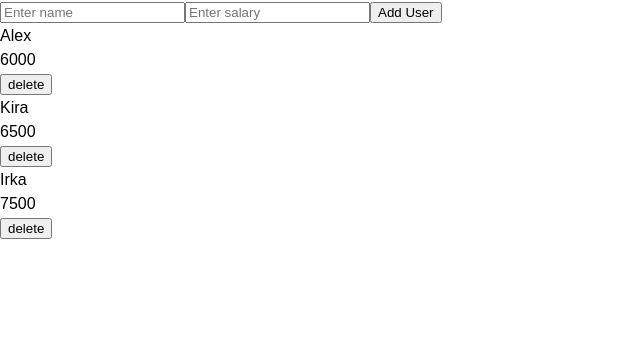
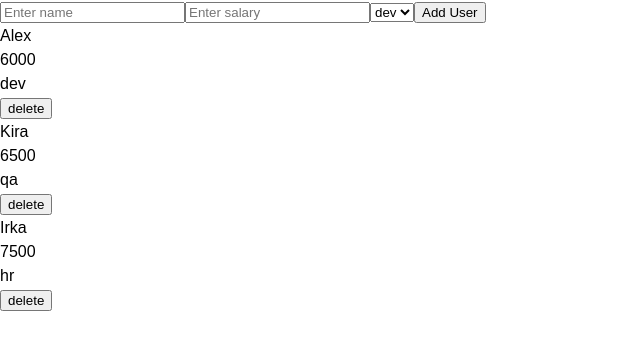
Before and after one commit to IamLoren/practice-REACT, a React (Create React App) app: page / in a window 1280 px wide. Shown: the top 350 px of the page, without its empty margins (0-640 px from the left). Built offline with nearby package versions, Linux system fonts and the light colour scheme.

Commit message:
add position and delete

```diff
--- a/src/App.js
+++ b/src/App.js
@@ -10,26 +10,37 @@
 // 8. Додати фільтр по стану  (all, active, completed)
 // 9. Додати підрахунок активних users
 import React from "react";
-import {Users} from "./components/Users/Users";
+import { Users } from "./components/Users/Users";
 
 export class App extends React.Component {
     state = {
         users: [
-            {name: "Alex", salary: 6000, id: 1},
-            {name: "Kira", salary: 6500, id: 2},
-            {name: "Irka", salary: 7500, id: 3},
+            { name: "Alex", salary: 6000, id: 1, position: 'dev' },
+            { name: "Kira", salary: 6500, id: 2, position: 'qa' },
+            { name: "Irka", salary: 7500, id: 3, position: 'hr' },
         ],
+        positions: ['dev', 'qa', 'hr'],
         name: '',
-        salary: ''
+        salary: '',
+        position: ''
     };
 
-    handleChange = ({target}) => {
-        const {name, value} = target
-        this.setState({[name]: value})
+    handleChangeSelect = ({ target }) => {
+        this.setState({ position: target.value })
+    }
+    handleDellUser = (id) => {
+        this.setState(prevState => ({
+            users: prevState.users.filter(user => user.id !== id)
+        }))
+    }
+
+    handleChange = ({ target }) => {
+        const { name, value } = target
+        this.setState({ [name]: value })
     }
 
     handleAddUser = () => {
-        if(!this.state.name || !this.state.salary){
+        if (!this.state.name || !this.state.salary) {
             return
         }
 
@@ -37,21 +48,28 @@ export class App extends React.Component {
             users: [...prevState.users, {
                 id: crypto.randomUUID(),
                 name: prevState.name,
-                salary: prevState.salary
+                salary: prevState.salary,
+                position: prevState.position,
             }],
             name: '',
             salary: ''
         }))
     }
 
+
     render() {
-        const {users, name, salary} = this.state;
+        const { users, name, salary, positions } = this.state;
         return (
             <div>
                 <input name='name' value={name} onChange={this.handleChange} placeholder='Enter name'></input>
                 <input name='salary' value={salary} onChange={this.handleChange} placeholder='Enter salary'></input>
+                <select onChange={this.handleChangeSelect}>
+                    {positions.map(el =>
+                        <option key={el} value={el}>{el}</option>
+                    )}
+                </select>
                 <button onClick={this.handleAddUser}>Add User</button>
-                <Users usersInfo={users}/>
+                <Users usersInfo={users} delUser={this.handleDellUser} />
             </div>
         );
     }
--- a/src/components/SingleUser/SingleUser.jsx
+++ b/src/components/SingleUser/SingleUser.jsx
@@ -1,13 +1,14 @@
 import React from "react";
 
-export const SingleUser = ({ name, salary }) => {
+export const SingleUser = ({ id, name, salary, position, delUser }) => {
   return (
     <li>
       <div>
         <p>{name}</p>
         <p>{salary}</p>
+        <p>{position}</p>
       </div>
-      <button type="button">delete</button>
+      <button type="button" onClick={() => delUser(id)}>delete</button>
     </li>
   );
 };
--- a/src/components/Users/Users.jsx
+++ b/src/components/Users/Users.jsx
@@ -1,12 +1,12 @@
 import React from "react";
 import { SingleUser } from "../SingleUser/SingleUser";
 
-export const Users = ({ usersInfo }) => {
+export const Users = ({ usersInfo, delUser }) => {
   return (
     <>
       <ul>
         {usersInfo.map((item) => (
-          <SingleUser key={item.id} {...item} />
+          <SingleUser key={item.id} {...item} delUser={delUser} />
         ))}
       </ul>
     </>
```
